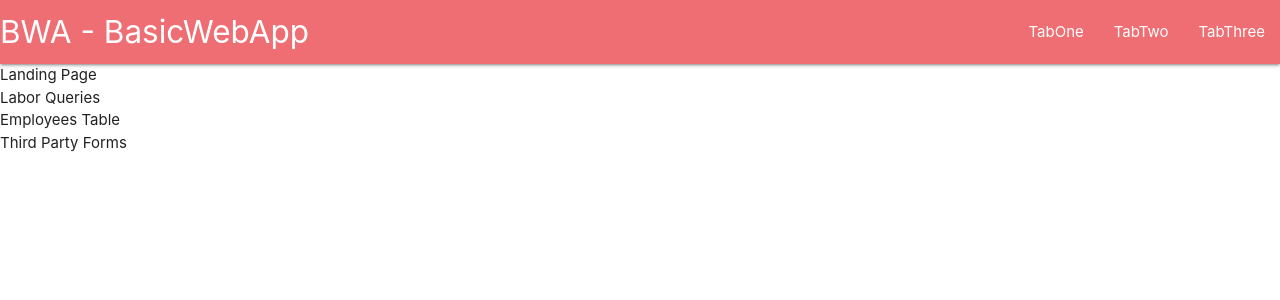
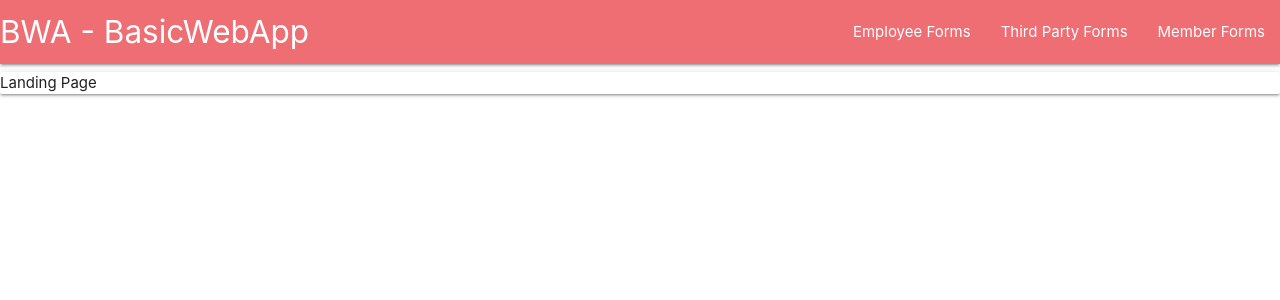
Before and after one commit to justinmorales1/basic-website, a React (Create React App) app: page / in a window 1280 px wide. Shown: the top 300 px of the page. Built offline with nearby package versions, Linux system fonts and the light colour scheme.

Commit message:
Adding middleware

```diff
--- a/package.json
+++ b/package.json
@@ -12,6 +12,9 @@
     "react-redux": "^7.2.2",
     "react-router-dom": "^5.2.0",
     "react-scripts": "4.0.3",
+    "redux": "^4.0.5",
+    "redux-devtools-extension": "^2.13.8",
+    "redux-form": "^8.3.7",
     "redux-thunk": "^2.3.0",
     "web-vitals": "^1.1.0"
   },
--- a/src/App.jsx
+++ b/src/App.jsx
@@ -11,12 +11,13 @@ class App extends React.Component {
     render() {
         return (
             <div>
-                <Header/>
+
                 <BrowserRouter>
-                    <LandingPage exact path='/'/>
-                    <EmployeeForms exact path='/employees-forms'/>
-                    <MemberForms exact path='/member-forms'/>
-                    <ThirdPartyForms exact path='/third-party-forms'/>
+                    <Header/>
+                    <Route exact path='/' component={LandingPage}/>
+                    <Route exact path='/employees-forms' component={EmployeeForms}/>
+                    <Route exact path='/member-forms' component={MemberForms}/>
+                    <Route exact path='/third-party-forms' component={ThirdPartyForms}/>
                 </BrowserRouter >
             </div>
         )
--- a/src/components/Header.jsx
+++ b/src/components/Header.jsx
@@ -7,11 +7,11 @@ class Header extends React.Component {
             <div>
                 <nav>
                     <div className="nav-wrapper">
-                        <a href="#" className="brand-logo"> BWA - BasicWebApp </a>
+                        <Link to='/' className="brand-logo"> BWA - BasicWebApp </Link>
                         <ul id="nav-mobile" className="right hide-on-med-and-down">
-                            <li><a >TabOne</a></li>
-                            <li><a >TabTwo</a></li>
-                            <li><a >TabThree</a></li>
+                            <li><Link to='/employees-forms'>Employee Forms</Link></li>
+                            <li><Link to='/third-party-forms'>Third Party Forms</Link></li>
+                            <li><Link to='/member-forms'>Member Forms</Link></li>
                         </ul>
                     </div>
                 </nav>
--- a/src/components/LandingPage.jsx
+++ b/src/components/LandingPage.jsx
@@ -1,9 +1,14 @@
+import React from 'react';
+import { connect } from 'react-redux'
 
+class LandingPage extends React.Component {
+    render() {
+        return (
+            <div className="card darken-1">
+                Landing Page
+            </div>
+        )
+    }
+}
 
-export default () => {
-    return (
-        <div>
-            Landing Page
-        </div>
-    )
-}
+export default connect()(LandingPage);
--- a/src/components/TabOne/EmployeeForms.jsx
+++ b/src/components/TabOne/EmployeeForms.jsx
@@ -2,7 +2,7 @@
 export default () => {
     return (
         <div>
-            Labor Queries
+            Employee Forms
         </div>
     )
 }
--- a/src/components/TabTwo/MemberForms.jsx
+++ b/src/components/TabTwo/MemberForms.jsx
@@ -4,7 +4,7 @@
 export default (props) => {
     return (
         <div>
-            Employees Table
+            Member Forms
         </div>
     )
 };
--- a/src/index.js
+++ b/src/index.js
@@ -1,7 +1,19 @@
+import React from 'react';
+import ReactDOM from 'react-dom';
 import 'materialize-css/dist/css/materialize.min.css';
-import React from 'react';
-import ReactDOM from 'react-dom'
+import { Provider } from 'react-redux';
+import { createStore, applyMiddleware} from "redux";
+import reduxThunk from 'redux-thunk';
 import App from "./App";
+import reducers from './reducers';
+import { composeWithDevTools } from 'redux-devtools-extension';
+
+const store = createStore(reducers, {}, composeWithDevTools(applyMiddleware(reduxThunk)));
 
 
-ReactDOM.render(<App/>,document.getElementById('root'));
+
+ReactDOM.render(
+    <Provider store={store}>
+        <App/>
+    </Provider>,
+    document.getElementById('root'));
--- /dev/null
+++ b/src/reducers/basicReducer.js
@@ -0,0 +1,10 @@
+
+
+export default (state = {}, action) => {
+    switch(action.type) {
+        case "SOMETHING" :
+            return action.payload
+        default:
+            return state
+    }
+}
--- /dev/null
+++ b/src/reducers/index.js
@@ -0,0 +1,8 @@
+import { combineReducers } from "redux";
+import { reducer as formReducer } from 'redux-form';
+import basicReducer from './basicReducer'
+
+export default combineReducers({
+    form: formReducer,
+    basic: basicReducer
+})
```
Also changed, not shown: 1 other file (tests, documents, lock files or other folders).
